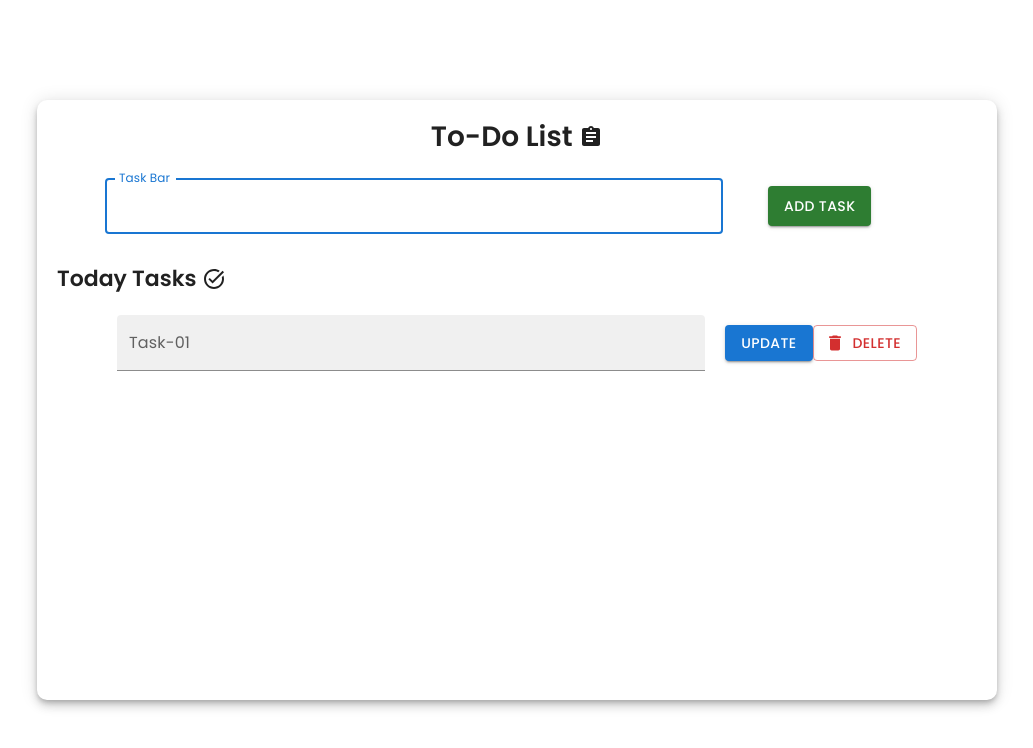
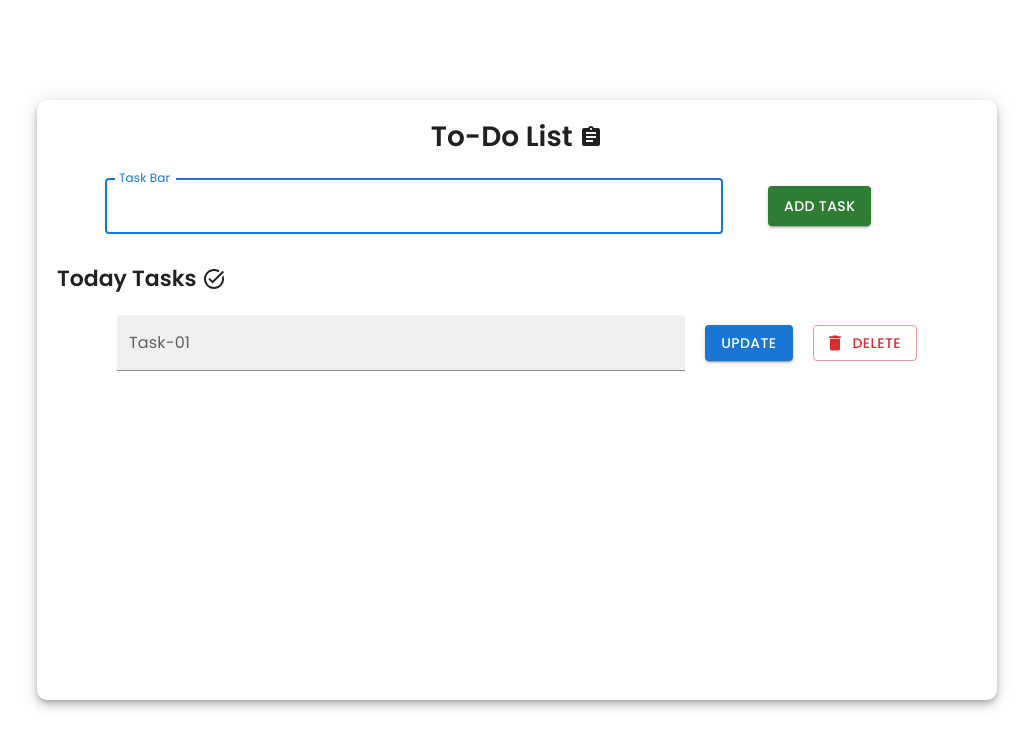
Before and after one commit to AshanSandeep06/Todo-List-React, a React (Create React App) app: page / in a window 1280 px wide. Shown: the top 748 px of the page, without its empty margins (123-1156 px from the left). Built offline with nearby package versions, Linux system fonts and the light colour scheme.

Commit message:
Content Updated in Task Component

```diff
--- a/src/Components/Task/Task.tsx
+++ b/src/Components/Task/Task.tsx
@@ -13,7 +13,7 @@ export default function Task() {
         />
       </div>
 
-      <div className="buttons flex h-1/2 self-center">
+      <div className="buttons flex gap-5 h-1/2 self-center">
         <Button color="primary" variant="contained">
           Update
         </Button>
```
